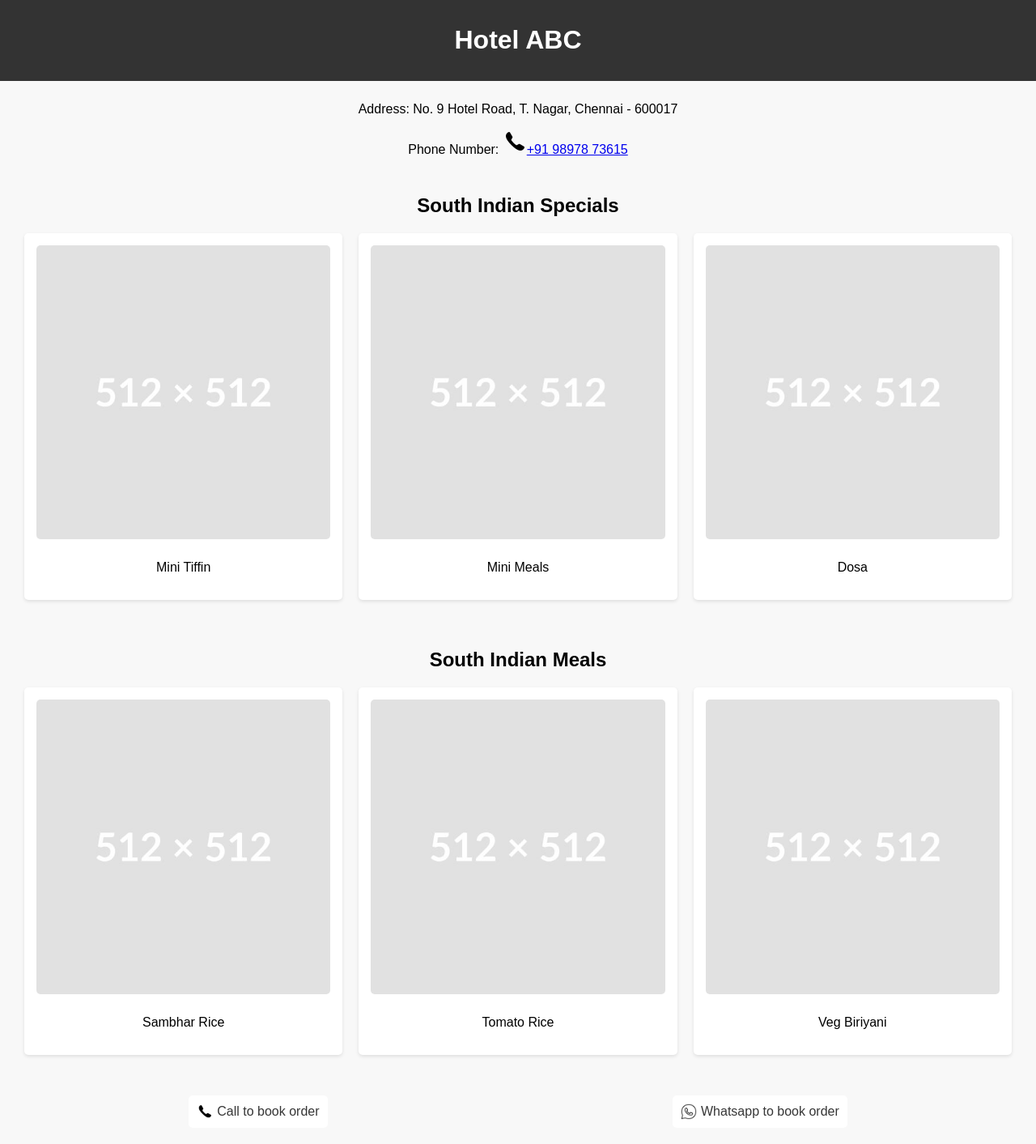
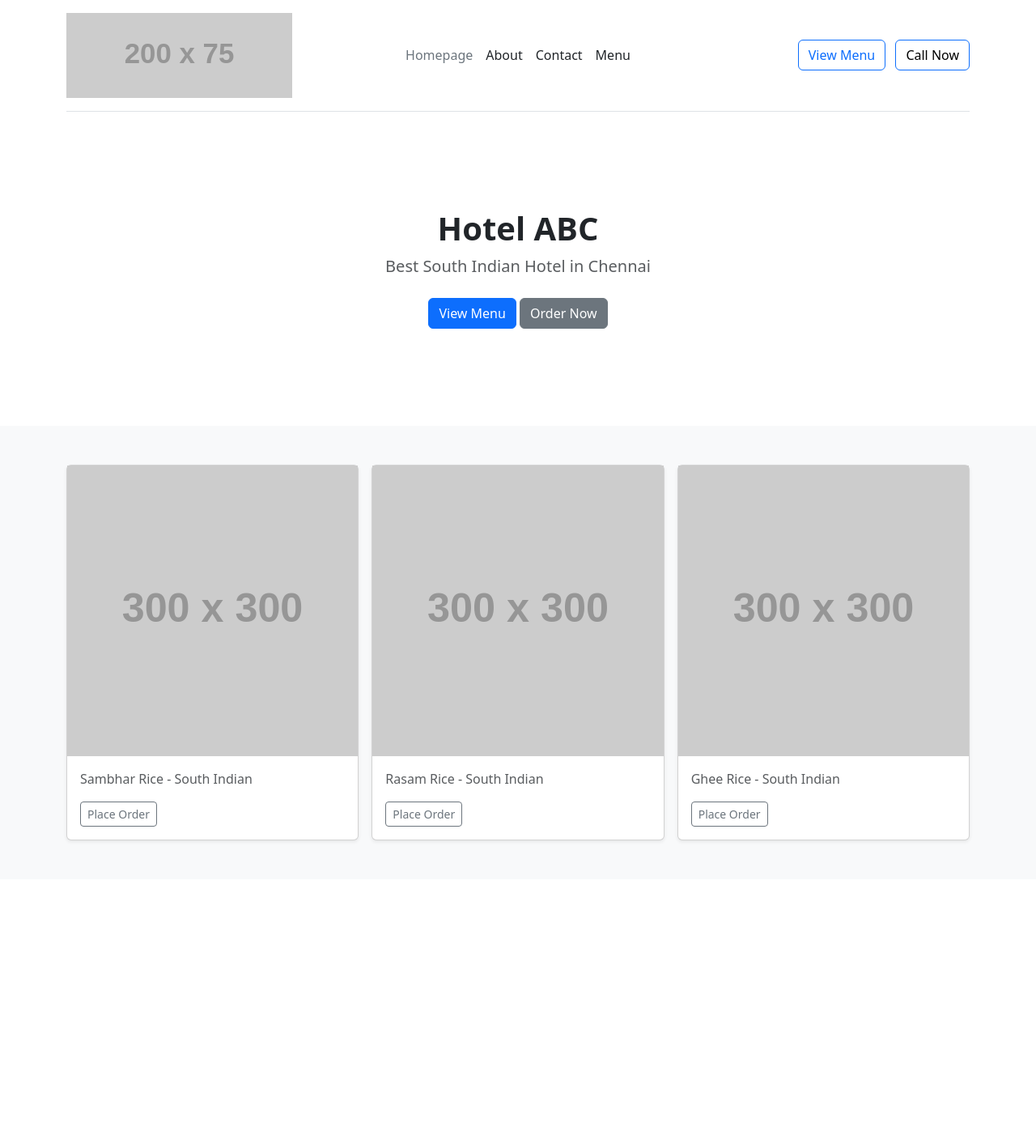
Before and after one commit to pavanmacintosh/static-try-1, a plain HTML site: page index.html in a window 1280 px wide. Shown: the whole page at 81% size. After the commit the page ends 1086 px from the top, so only its background shows below. Drawn offline with nearby package versions, Linux system fonts and the light colour scheme; placeholder pictures from the web are drawn by us.

Commit message:
Used Bootstrap

```diff
--- a/index.html
+++ b/index.html
@@ -1,58 +1,88 @@
-<!DOCTYPE html>
+<!doctype html>
 <html lang="en">
   <head>
-  <meta charset="UTF-8">
-  <meta name="viewport" content="width=device-width, initial-scale=1.0">
-  <link rel="stylesheet" href="style.css">
+    <meta charset="utf-8">
+    <meta name="viewport" content="width=device-width, initial-scale=1">
     <title>Hotel Menu</title>
+    <link href="https://cdn.jsdelivr.net/npm/bootstrap@5.3.2/dist/css/bootstrap.min.css" rel="stylesheet" integrity="sha384-T3c6CoIi6uLrA9TneNEoa7RxnatzjcDSCmG1MXxSR1GAsXEV/Dwwykc2MPK8M2HN" crossorigin="anonymous">
   </head>
   <body>
-
-  <header>
-    <h1>Hotel ABC</h1>
+<div class="container">
+<header class="d-flex flex-wrap align-items-center justify-content-center justify-content-md-between py-3 mb-4 border-bottom">
+<!-- <a href="/" class="d-flex align-items-center col-md-3 mb-2 mb-md-0 text-dark fw-bold text-decoration-none">HOTEL ABC</a> -->
+<img class="d-flex align-items-center col-md-3 mb-2 mb-md-0" src="https://placehold.co/200x75/000000/FFFFFF.jpg">
+<ul class="nav col-12 col-md-auto mb-2 justify-content-center mb-md-0">
+<li><a href="#" class="nav-link px-2 link-secondary">Homepage</a></li>
+<li><a href="#" class="nav-link px-2 link-dark">About</a></li>
+<li><a href="tel:+91 9962409021" class="nav-link px-2 link-dark">Contact</a></li>
+<li><a href="#menu" class="nav-link px-2 link-dark">Menu</a></li>
+</ul>
+<div class="col-md-3 text-end">
+<a type="button" class="btn btn-outline-primary me-2" href="#menu">View Menu</a>
+<a type="button" class="btn btn-primary" style="background-color:#fff; color: black ;" href="tel: +919962409021">Call Now</a>
+</div>
 </header>
-  <div class="address">
-    <p>Address: No. 9 Hotel Road, T. Nagar, Chennai - 600017</p>
-    <p>Phone Number: <a href="tel:+919897873615"><img src="assets/img/phone-icon.png" alt="Phone Icon">+91 98978 73615</a></p>
 </div>
-
-  <div class="menu">
-    <div class="menu-heading">South Indian Specials</div>
-    <div class="menu-item">
-      <img src="assets/img/FFFFFF.jpeg" alt="Mini Tiffin">
-      <p>Mini Tiffin</p>
-    </div>
-    <div class="menu-item">
-      <img src="assets/img/FFFFFF.jpeg" alt="Mini Meals">
-      <p>Mini Meals</p>
-    </div>
-    <div class="menu-item">
-      <img src="assets/img/FFFFFF.jpeg" alt="Dosa">
-      <p>Dosa</p>
-    </div>
-    <div class="menu-heading" style="padding-top: 50px;">South Indian Meals</div>
-    <div class="menu-item">
-      <img src="assets/img/FFFFFF.jpeg" alt="Sambhar Rice">
-      <p>Sambhar Rice</p>
-    </div>
-    <div class="menu-item">
-      <img src="assets/img/FFFFFF.jpeg" alt="Tomato Rice">
-      <p>Tomato Rice</p>
-    </div>
-    <div class="menu-item">
-      <img src="assets/img/FFFFFF.jpeg" alt="Veg Biriyani">
-      <p>Veg Biriyani</p>
+<!-- Body -->
+<main>
+<section class="py-5 text-center container">
+  <div class="row py-lg-5">
+    <div class="col-lg-6 col-md-8 mx-auto">
+      <h1 class="fw-bold">Hotel ABC</h1>
+      <p class="lead text-muted">Best South Indian Hotel in Chennai</p>
+      <p>
+        <a href="#menu" class="btn btn-primary my-2"> View Menu </a>
+        <a href="tel:+91 9962409021" class="btn btn-secondary my-2"> Order Now </a>
+      </p>
     </div>
   </div>
-
-  <div class="cta-buttons">
-    <a href="tel:+919897873615" class="cta-button">
-      <img src="assets/img/phone-icon.png" alt="Phone Icon"> Call to book order
-    </a>
-    <a href="https://wa.me/919962409021" class="cta-button">
-      <img src="assets/img/whatsapp.png" alt="Whatsapp Icon"> Whatsapp to book order
-    </a>
+</section>
+<!-- Menu Items -->
+<div id="menu" class="album py-5 bg-light">
+  <div class="container">
+    <div class="row row-cols-1 row-cols-sm-2 row-cols-md-3 g-3">
+      <div class="col">
+        <div class="card shadow-sm">
+          <img src="https://placehold.co/300x300/000000/FFFFFF.jpg">
+          <div class="card-body">
+            <p class="card-text text-muted">Sambhar Rice - South Indian</p>
+            <div class="d-flex justify-content-between align-items-center">
+              <div class="btn-group">
+                <a type="button" class="btn btn-sm btn-outline-secondary">Place Order</a>
             </div>
-
+        </div>
+      </div>
+    </div>
+  </div>
+  <!-- Item 2 -->
+  <div class="col">
+    <div class="card shadow-sm">
+      <img src="https://placehold.co/300x300/000000/FFFFFF.jpg">
+      <div class="card-body">
+        <p class="card-text text-muted">Rasam Rice - South Indian</p>
+        <div class="d-flex justify-content-between align-items-center">
+          <div class="btn-group">
+            <a type="button" class="btn btn-sm btn-outline-secondary">Place Order</a>
+        </div>
+    </div>
+  </div>
+</div>
+</div>
+<!-- Item 3 -->
+<div class="col">
+  <div class="card shadow-sm">
+    <img src="https://placehold.co/300x300/000000/FFFFFF.jpg">
+    <div class="card-body">
+      <p class="card-text text-muted">Ghee Rice - South Indian</p>
+      <div class="d-flex justify-content-between align-items-center">
+        <div class="btn-group">
+          <a type="button" class="btn btn-sm btn-outline-secondary">Place Order</a>
+      </div>
+  </div>
+</div>
+</div>
+</div>
+</div>
+</main>
   </body>
 </html>
```
Lines whose indentation alone changed are shown as unchanged.
